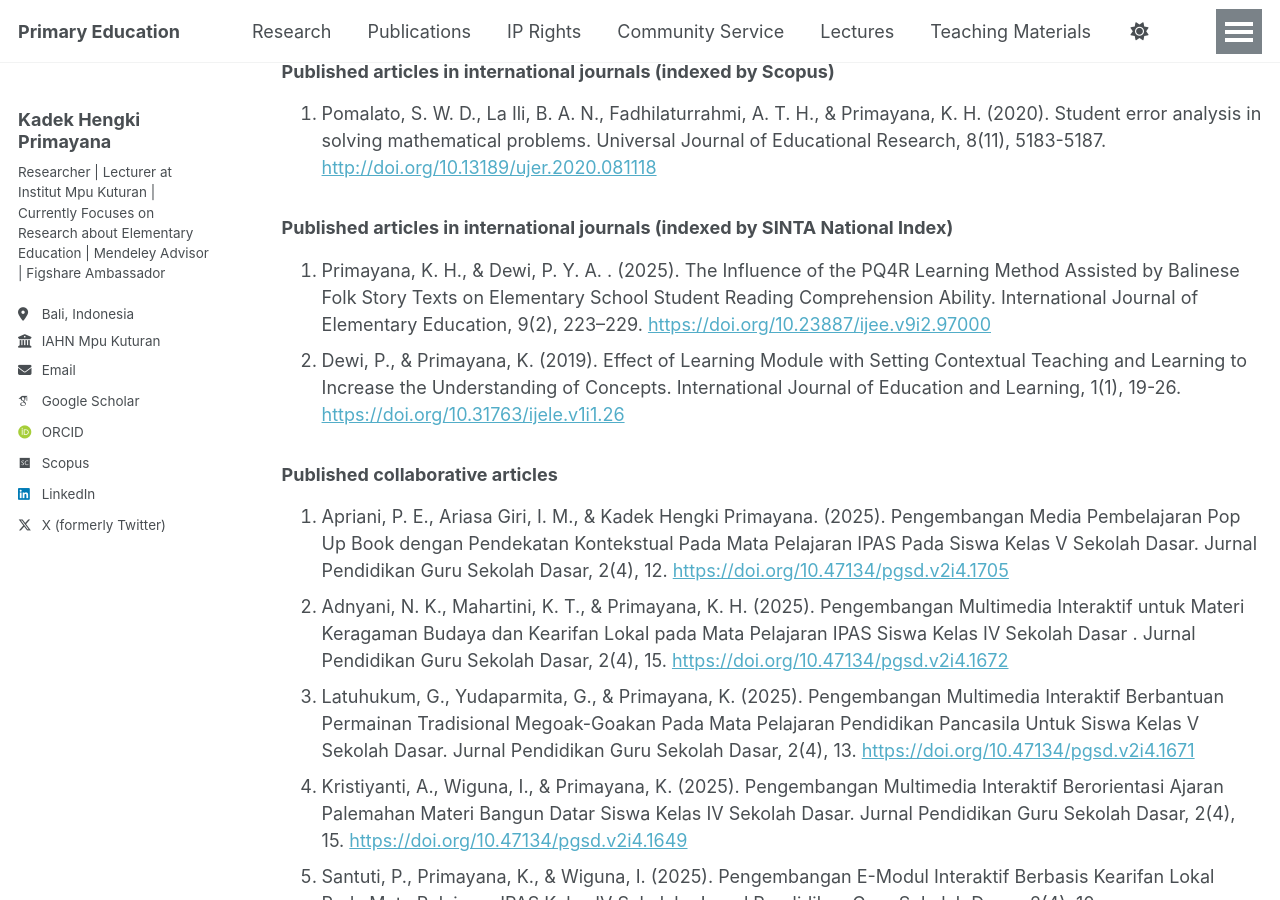
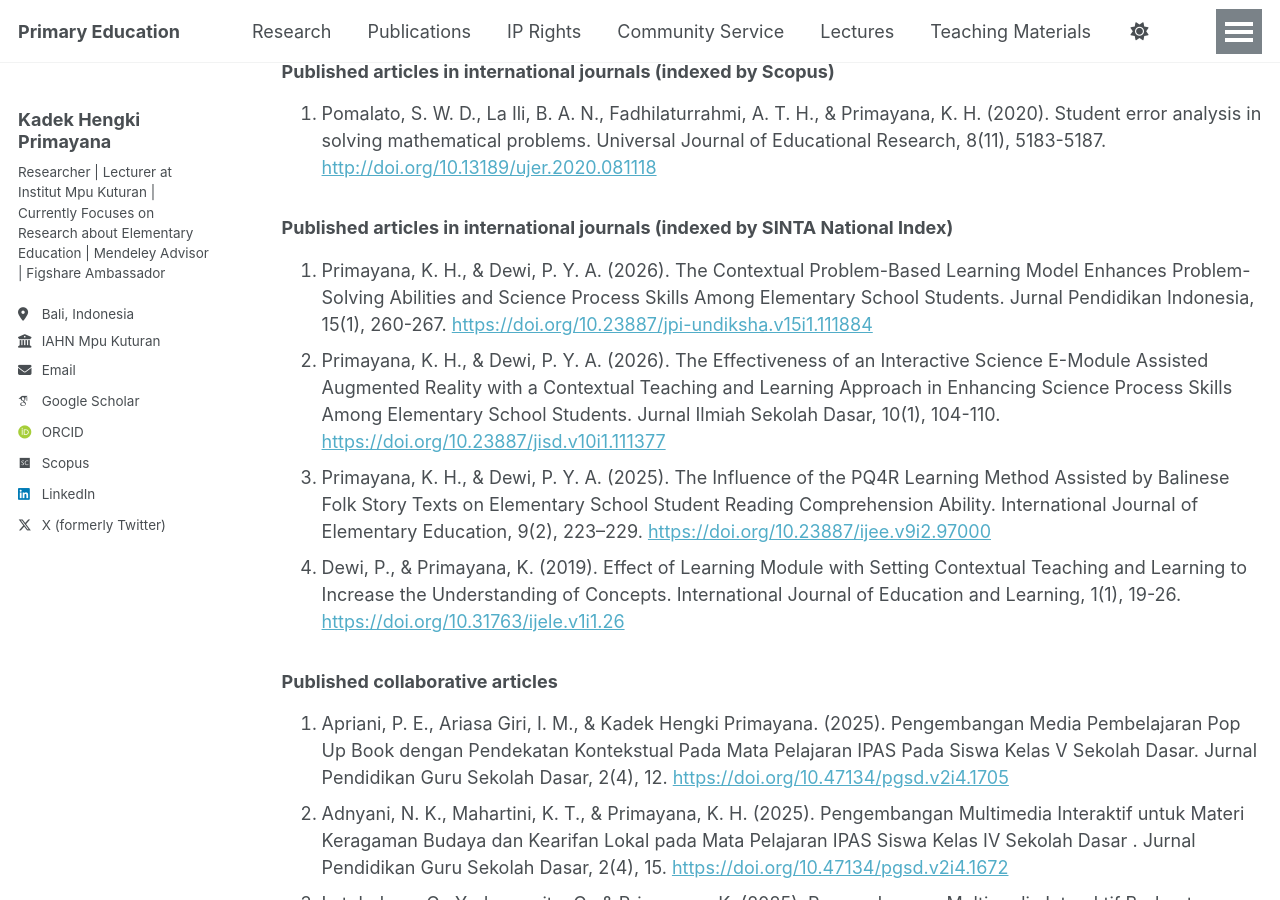
Before and after one commit to hengkiprimayana/hengkiprimayana.github.io, a Jekyll site: the page built from _pages/allpublications.md, in a window 1280 px wide and 900 px high, scrolled down 363 px. Built offline with Jekyll 4.4.1, drawn with Linux system fonts in a browser that asks for light colours; emoji names are drawn with the system emoji font; some web fonts are replaced; a script that is not in the unit is left out.

Commit message:
Update allpublications.md

```diff
--- a/_pages/allpublications.md
+++ b/_pages/allpublications.md
@@ -23,8 +23,10 @@ Journal articles
 
 ### Published articles in international journals (indexed by SINTA National Index)
 
-1. Primayana, K. H., & Dewi, P. Y. A. . (2025). The Influence of the PQ4R Learning Method Assisted by Balinese Folk Story Texts on Elementary School Student Reading Comprehension Ability. International Journal of Elementary Education, 9(2), 223–229. [https://doi.org/10.23887/ijee.v9i2.97000](https://doi.org/10.23887/ijee.v9i2.97000)
-2. Dewi, P., & Primayana, K. (2019). Effect of Learning Module with Setting Contextual Teaching and Learning to Increase the Understanding of Concepts. International Journal of Education and Learning, 1(1), 19-26. [https://doi.org/10.31763/ijele.v1i1.26](https://doi.org/10.31763/ijele.v1i1.26)
+1. Primayana, K. H., & Dewi, P. Y. A. (2026). The Contextual Problem-Based Learning Model Enhances Problem-Solving Abilities and Science Process Skills Among Elementary School Students. Jurnal Pendidikan Indonesia, 15(1), 260-267. [https://doi.org/10.23887/jpi-undiksha.v15i1.111884](https://doi.org/10.23887/jpi-undiksha.v15i1.111884)
+2. Primayana, K. H., & Dewi, P. Y. A. (2026). The Effectiveness of an Interactive Science E-Module Assisted Augmented Reality with a Contextual Teaching and Learning Approach in Enhancing Science Process Skills Among Elementary School Students. Jurnal Ilmiah Sekolah Dasar, 10(1), 104-110. [https://doi.org/10.23887/jisd.v10i1.111377](https://doi.org/10.23887/jisd.v10i1.111377)
+3. Primayana, K. H., & Dewi, P. Y. A. (2025). The Influence of the PQ4R Learning Method Assisted by Balinese Folk Story Texts on Elementary School Student Reading Comprehension Ability. International Journal of Elementary Education, 9(2), 223–229. [https://doi.org/10.23887/ijee.v9i2.97000](https://doi.org/10.23887/ijee.v9i2.97000)
+4. Dewi, P., & Primayana, K. (2019). Effect of Learning Module with Setting Contextual Teaching and Learning to Increase the Understanding of Concepts. International Journal of Education and Learning, 1(1), 19-26. [https://doi.org/10.31763/ijele.v1i1.26](https://doi.org/10.31763/ijele.v1i1.26)
 
 ### Published collaborative articles
 
```
